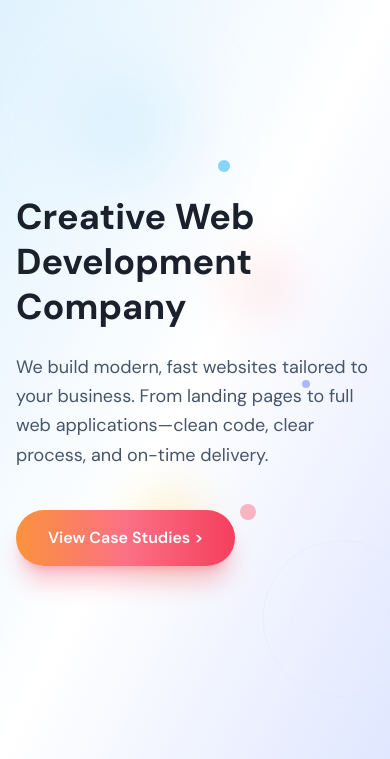
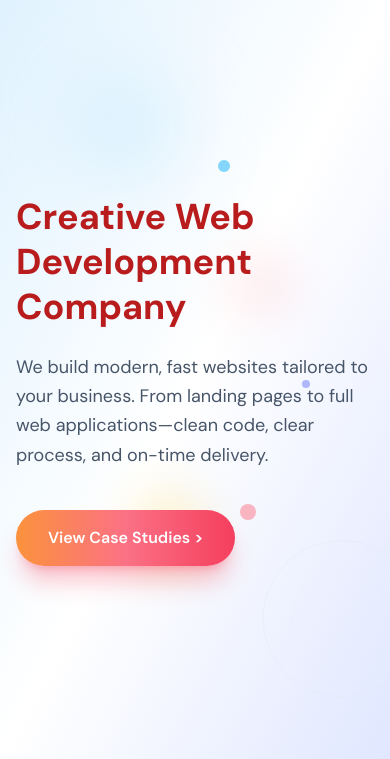
Before and after one commit to Raefat/AtlasSecurityApp, a PHP site: template resources/views/home.php in a window 390 px wide. Shown: the top 759 px of the page. Run offline with PHP 8.4, Linux system fonts and the light colour scheme; the template is opened without the code that fills it, so the values that code supplies are empty; some libraries are stand-ins or nearby versions.

Commit message:
test commit

```diff
--- a/resources/views/home.php
+++ b/resources/views/home.php
@@ -18,7 +18,7 @@ $portfolio = $portfolio ?? [];
         <div class="relative max-w-7xl mx-auto px-4 sm:px-6 lg:px-8 py-20 lg:py-28 w-full">
             <div class="grid lg:grid-cols-2 gap-12 items-center">
                 <div>
-                    <h1 class="text-4xl sm:text-5xl lg:text-6xl font-bold text-navy-800 leading-tight">Creative Web Development Company</h1>
+                    <h1 class="text-4xl sm:text-5xl lg:text-6xl font-bold text-red-700 leading-tight">Creative Web Development Company</h1>
                     <p class="mt-6 text-lg text-slate-600 max-w-xl leading-relaxed">We build modern, fast websites tailored to your business. From landing pages to full web applications—clean code, clear process, and on-time delivery.</p>
                     <a href="<?= base_url('portfolio') ?>" class="mt-10 inline-flex items-center gap-2 px-8 py-4 rounded-full font-semibold bg-gradient-to-r from-orange-400 via-rose-400 to-rose-500 text-white shadow-xl shadow-rose-500/30 hover:shadow-rose-500/40 transition">View Case Studies &gt;</a>
                 </div>
```
